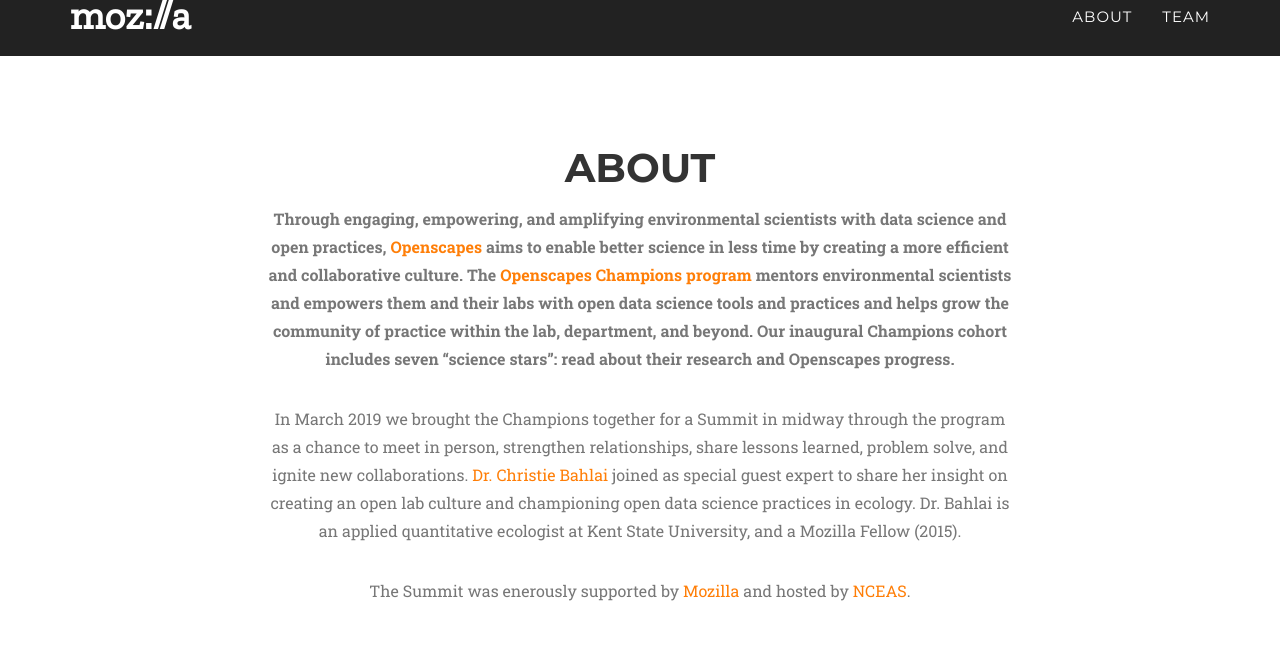
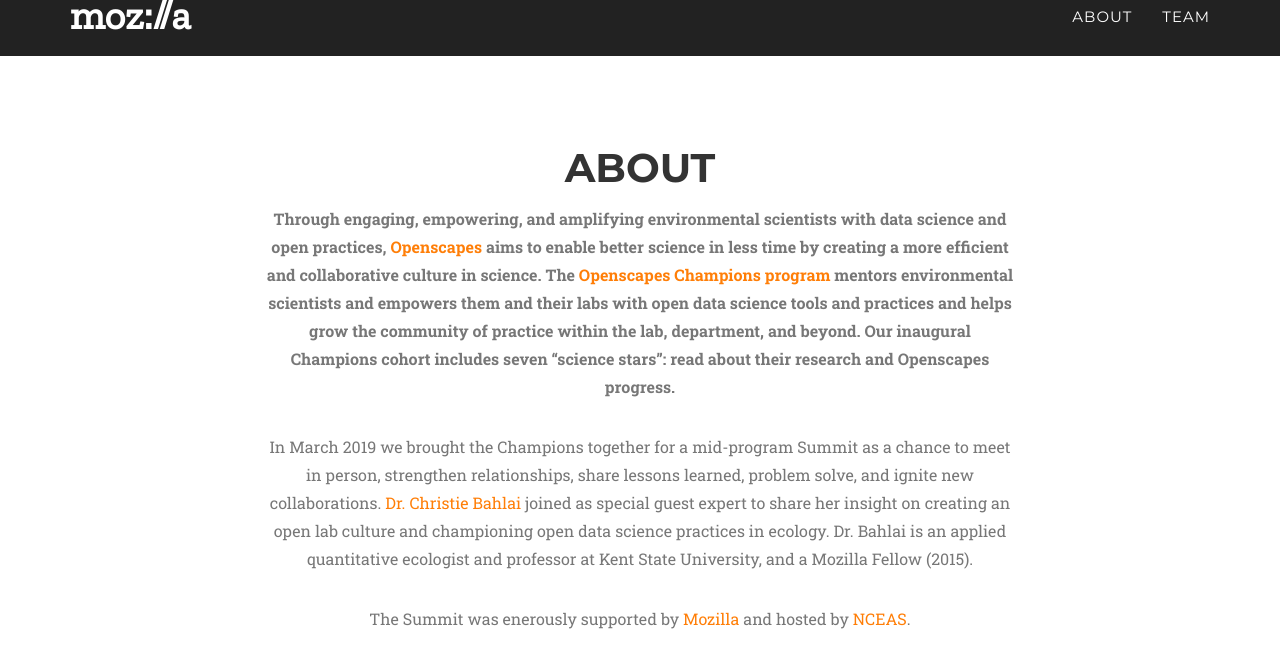
Before and after one commit to Openscapes/champions-summit, a Jekyll site: the page built from index.html, in a window 1280 px wide and 900 px high, scrolled down 738 px, cut to the strip 24-692 px from the top of the window. Built offline with Jekyll 4.4.1, drawn with Linux system fonts in a browser that asks for light colours; some web fonts are replaced.

Commit message:
langugage improvements!

```diff
--- a/_includes/services.html
+++ b/_includes/services.html
@@ -10,7 +10,7 @@
                 <div class="col-lg-2 text-center">
                 </div>
                 <div class="col-lg-8 text-center">
-                   <p class="large text-muted"><b>Through engaging, empowering, and amplifying environmental scientists with data science and open practices, <a href="https://www.openscapes.org/">Openscapes</a> aims to enable better science in less time by creating a more efficient and collaborative culture. The <a href="https://www.openscapes.org/blog/2019/01/28/introducing-champions-program/">Openscapes Champions program</a> mentors environmental scientists and empowers them and their labs with open data science tools and practices and helps grow the community of practice within the lab, department, and beyond. Our inaugural Champions cohort includes seven “science stars”: read about their research and Openscapes progress. </b></p>
+                   <p class="large text-muted"><b>Through engaging, empowering, and amplifying environmental scientists with data science and open practices, <a href="https://www.openscapes.org/">Openscapes</a> aims to enable better science in less time by creating a more efficient and collaborative culture in science. The <a href="https://www.openscapes.org/blog/2019/01/28/introducing-champions-program/">Openscapes Champions program</a> mentors environmental scientists and empowers them and their labs with open data science tools and practices and helps grow the community of practice within the lab, department, and beyond. Our inaugural Champions cohort includes seven “science stars”: read about their research and Openscapes progress. </b></p>
                 </div>
                 <div class="col-lg-2 text-center">
                 </div>
@@ -20,7 +20,7 @@
                 <div class="col-lg-2 text-center">
                 </div>
                 <div class="col-lg-8 text-center">
-                   <p class="large text-muted">In March 2019 we brought the Champions together for a Summit in midway through the program as a chance to meet in person, strengthen relationships, share lessons learned, problem solve, and ignite new collaborations. <a href="https://bahlailab.org/">Dr. Christie Bahlai</a> joined as special guest expert to share her insight on creating an open lab culture and championing open data science practices in ecology. Dr. Bahlai is an applied quantitative ecologist at Kent State University, and a Mozilla Fellow (2015).</p>
+                   <p class="large text-muted">In March 2019 we brought the Champions together for a mid-program Summit as a chance to meet in person, strengthen relationships, share lessons learned, problem solve, and ignite new collaborations. <a href="https://bahlailab.org/">Dr. Christie Bahlai</a> joined as special guest expert to share her insight on creating an open lab culture and championing open data science practices in ecology. Dr. Bahlai is an applied quantitative ecologist and professor at Kent State University, and a Mozilla Fellow (2015).</p>
                    </div>
                 <div class="col-lg-2 text-center">
                 </div>
```
